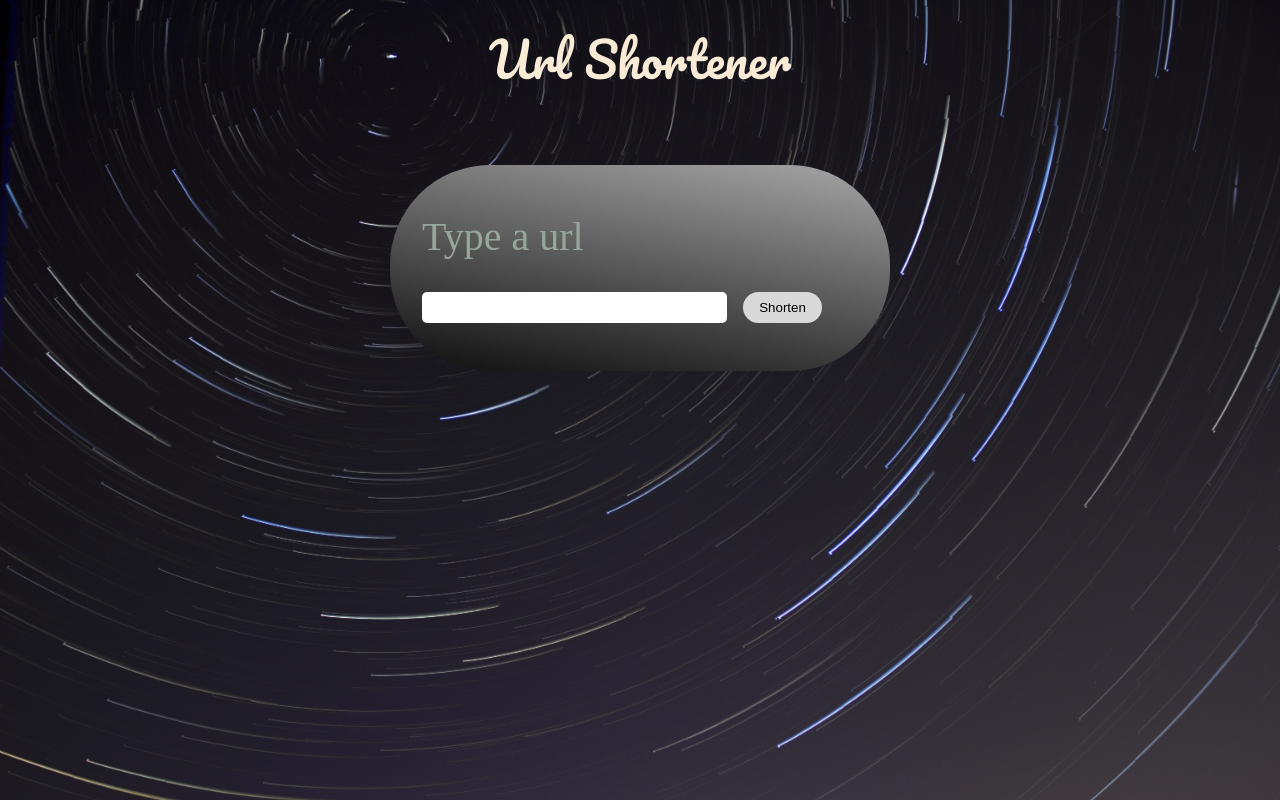
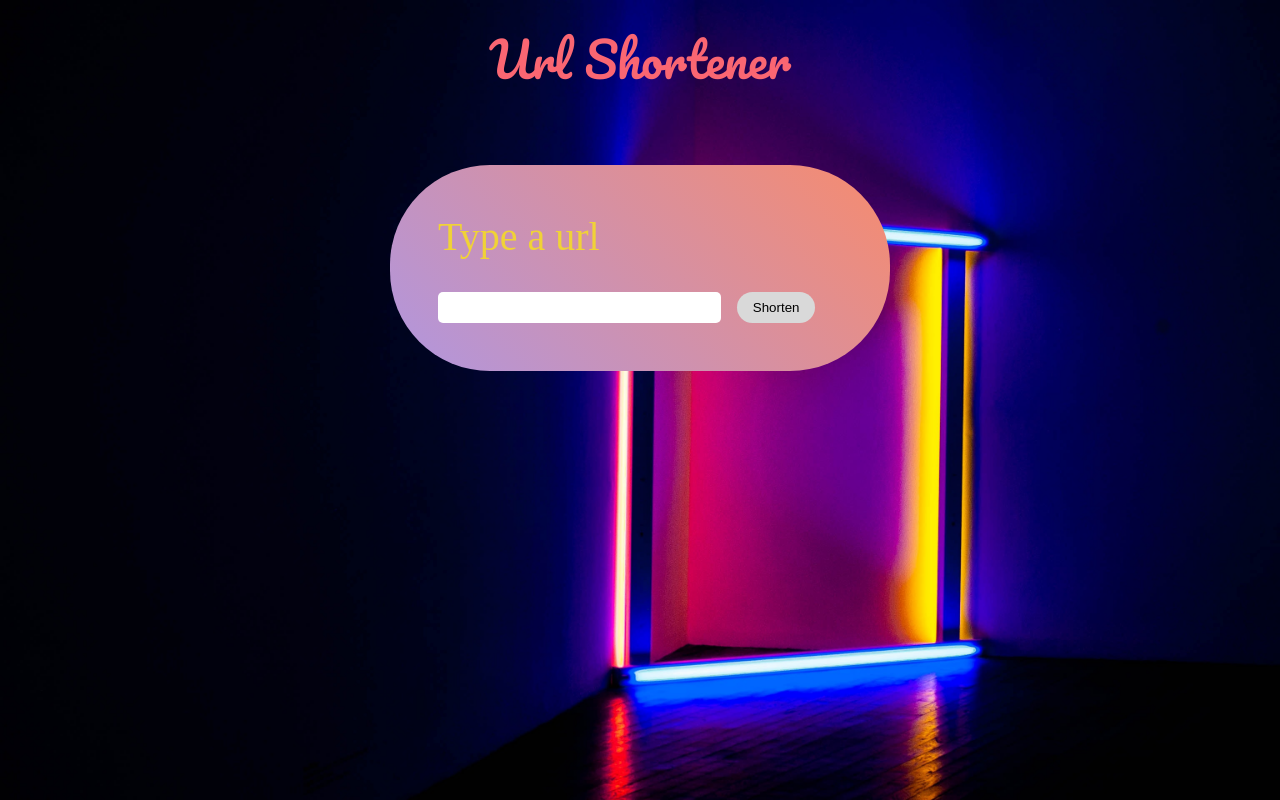
Before and after one commit to aozpolat/Full-Stack-Url-Shortener, a React (Vite) app in the folder client/: page / in a window 1280 px wide. Built offline with nearby package versions, Linux system fonts and the light colour scheme; a web font is replaced by a local one.

Commit message:
refactor

```diff
--- a/client/src/App.css
+++ b/client/src/App.css
@@ -3,6 +3,9 @@
 
 :root {
   --black: #0d0d0d;
+  --bodyColor: #fa6672;
+  --inputColor: #f0d237;
+  --buttonColor: #d9d9d9;
 }
 * {
   box-sizing: border-box;
@@ -10,7 +13,7 @@
 body {
   margin: 0;
   padding: 0;
-  color: antiquewhite;
+  color: var(--bodyColor);
   background-color: var(--black);
   background-image: url(../background.jpg);
   background-repeat: no-repeat;
@@ -29,12 +32,12 @@ header {
 .input-container {
   margin-top: 5rem;
   background: linear-gradient(
-    190deg,
-    rgba(166, 166, 166, 1) 0%,
-    rgba(13, 13, 13, 1) 100%
+    225deg,
+    rgba(247, 139, 109, 1) 0%,
+    rgba(176, 150, 224, 1) 100%
   );
-  color: #97a69b;
-  padding: 3rem 2rem;
+  color: var(--inputColor);
+  padding: 3rem 3rem;
 
   border-radius: 100px;
   width: 500px;
@@ -61,13 +64,17 @@ header {
   margin: 0 1rem;
   border: none;
   border-radius: 50px;
-  background-color: #d9d9d9;
+  background-color: var(--buttonColor);
 }
 
 .input-container button:hover {
-  background-color: #a6a6a6;
+  background-color: var(--bodyColor);
   color: #f2f2f2;
   cursor: pointer;
+}
+
+img {
+  transform: rotate(-90deg);
 }
 
 @media (max-width=800px) {
--- a/client/src/App.jsx
+++ b/client/src/App.jsx
@@ -1,16 +1,14 @@
 import ReactDOM from "react-dom/client";
 import "./App.css";
+import Main from "./components/Main";
+import Result from "./components/Result";
 
 const App = () => {
   return (
     <div>
       <header>Url Shortener</header>
-      <div className="input-container">
-        <label htmlFor="url">Type a url</label>
-
-        <input name="url" type="text" />
-        <button>Shorten</button>
-      </div>
+      <Main />
+      {/* <Result /> */}
     </div>
   );
 };
--- /dev/null
+++ b/client/src/components/Main.jsx
@@ -0,0 +1,13 @@
+const Main = () => {
+  return (
+    <div>
+      <div className="input-container">
+        <label htmlFor="url">Type a url</label>
+        <input name="url" type="text" />
+        <button>Shorten</button>
+      </div>
+    </div>
+  );
+};
+
+export default Main;
--- /dev/null
+++ b/client/src/components/Result.jsx
@@ -0,0 +1,11 @@
+const Result = () => {
+  const arrow = new URL("../../arrow.svg", import.meta.url);
+
+  return (
+    <div>
+      <img src={arrow} alt="dsd" />
+    </div>
+  );
+};
+
+export default Result;
```
Also changed, not shown: client/arrow.svg (added), client/background.jpg.
